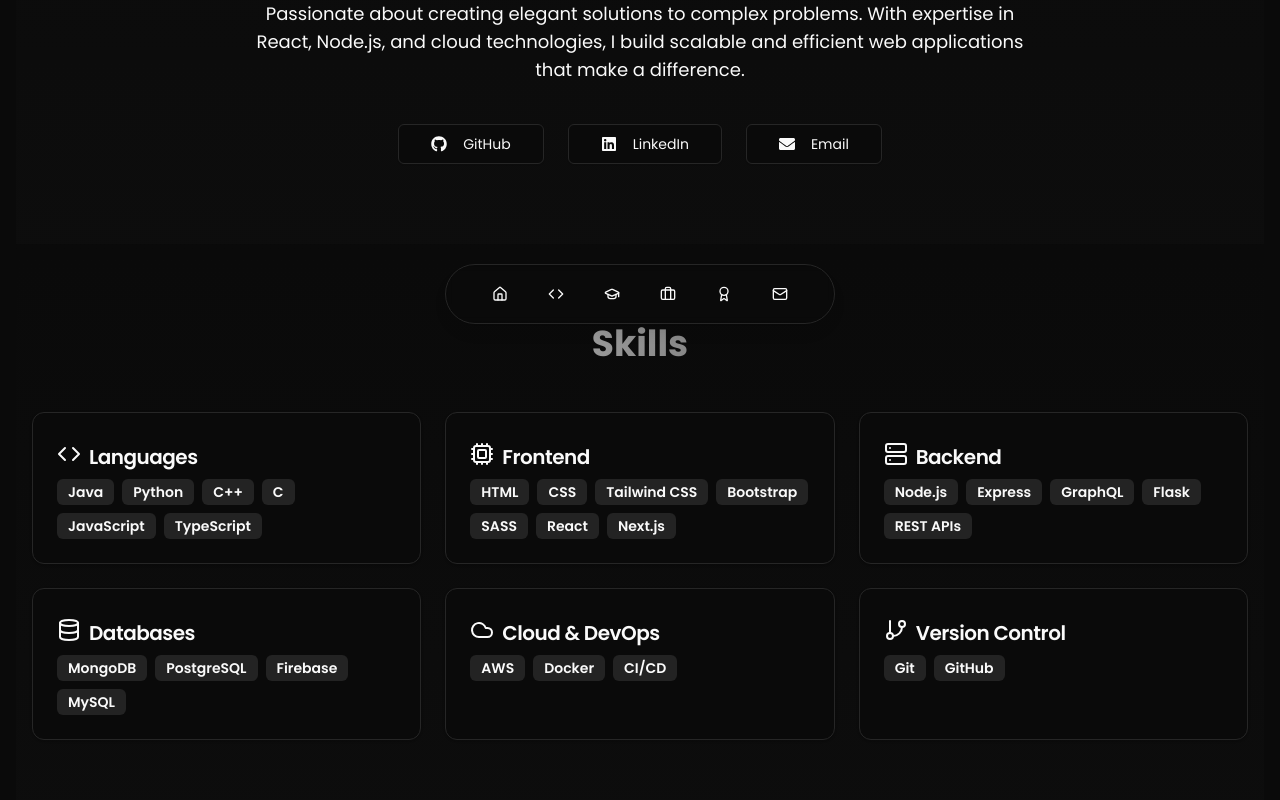
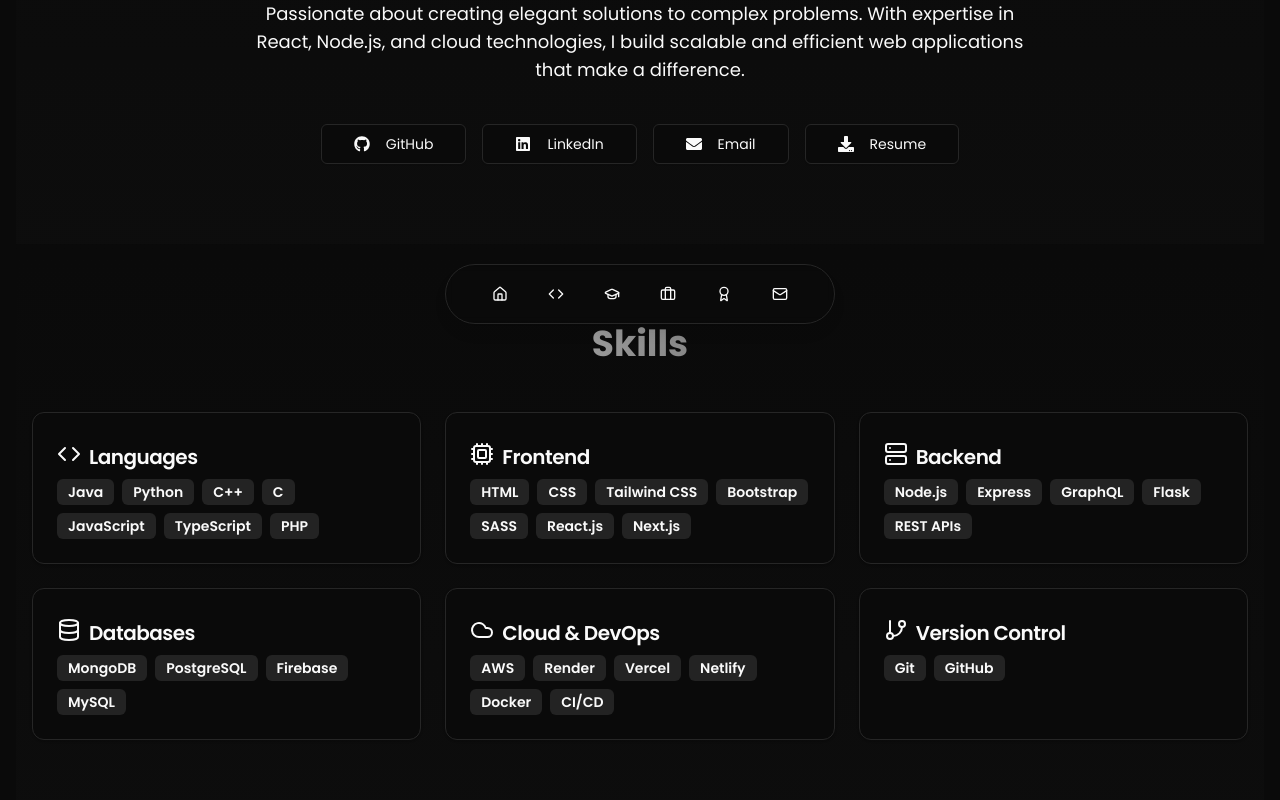
Before and after one commit to vjymisal0/portfolio-vijay, a Next.js app: page / in a window 1280 px wide. Shown: the part 460-1260 px from the top of the page. Built offline with nearby package versions, Linux system fonts and the light colour scheme.

Commit message:
updating stuff

```diff
--- a/components/contact.tsx
+++ b/components/contact.tsx
@@ -69,7 +69,7 @@ export default function Contact() {
   return (
     <section className="py-20 px-4 min-h-screen bg-gradient-to-b from-background to-secondary/20">
       <motion.h2
-        className="text-4xl font-bold mb-8 text-center bg-clip-text text-transparent bg-gradient-to-r from-primary to-primary/80"
+        className="text-4xl font-bold mb-12 text-center bg-clip-text text-transparent bg-gradient-to-r from-primary to-secondary"
         initial={{ opacity: 0, y: -20 }}
         animate={{ opacity: 1, y: 0 }}
         transition={{ duration: 0.5 }}
--- a/components/courses-certifications.tsx
+++ b/components/courses-certifications.tsx
@@ -1,7 +1,7 @@
 'use client'
 
 import { motion } from 'framer-motion'
-import { BadgeIcon as Certificate, ExternalLink, Calendar } from 'lucide-react'
+import { Award, ExternalLink, Calendar } from 'lucide-react'
 import { Card, CardContent, CardHeader, CardTitle, CardFooter } from '@/components/ui/card'
 import { Button } from '@/components/ui/button'
 
@@ -84,7 +84,7 @@ export default function CoursesAndCertifications() {
               <Card className="h-full flex flex-col hover:shadow-lg transition-shadow duration-300">
                 <CardHeader className="pb-4">
                   <div className="flex items-center gap-4 mb-2">
-                    <Certificate className="h-8 w-8 text-primary" />
+                    <Award className="h-8 w-8 text-primary" />
                     <CardTitle className="text-xl">{cert.title}</CardTitle>
                   </div>
                   <p className="text-sm font-medium text-muted-foreground">{cert.issuer}</p>
--- a/components/introduction.tsx
+++ b/components/introduction.tsx
@@ -4,6 +4,8 @@ import { motion } from 'framer-motion'
 import { FaGithub, FaLinkedin, FaEnvelope } from 'react-icons/fa'
 import { Avatar, AvatarFallback, AvatarImage } from '@/components/ui/avatar'
 import { Button } from '@/components/ui/button'
+
+import { FaDownload } from "react-icons/fa";
 
 const containerVariants = {
   hidden: { opacity: 0 },
@@ -68,7 +70,7 @@ export default function Introduction() {
             Passionate about creating elegant solutions to complex problems. With expertise in React, Node.js, and cloud technologies, I build scalable and efficient web applications that make a difference.
           </motion.p>
           <motion.div
-            className="flex flex-col sm:flex-row items-center justify-center space-y-4 sm:space-y-0 sm:space-x-6"
+            className="flex flex-wrap items-center justify-center gap-4"
             variants={containerVariants}
           >
             <motion.div variants={socialIconVariants}>
@@ -123,6 +125,23 @@ export default function Introduction() {
                 </a>
               </Button>
             </motion.div>
+            <motion.div variants={socialIconVariants}>
+              <Button
+                variant="outline"
+                size="lg"
+                className="w-full sm:w-auto group hover:bg-primary hover:text-primary-foreground transition-colors duration-300"
+                asChild
+              >
+                <a
+                  href="/resume/Vijay Resume.pdf"
+                  download
+                  className="flex items-center justify-center"
+                >
+                  <FaDownload className="mr-2 h-5 w-5 group-hover:scale-110 transition-transform duration-300" />
+                  Resume
+                </a>
+              </Button>
+            </motion.div>
           </motion.div>
         </motion.div>
       </div>
--- a/components/skills.tsx
+++ b/components/skills.tsx
@@ -6,11 +6,11 @@ import { Card, CardContent, CardHeader, CardTitle } from '@/components/ui/card'
 import { Code, Server, Database, Cloud, GitBranch, Cpu } from 'lucide-react'
 
 const skillsData = [
-  { category: "Languages", items: ['Java', 'Python', 'C++', 'C', 'JavaScript', 'TypeScript'], icon: Code },
-  { category: "Frontend", items: ['HTML', 'CSS', 'Tailwind CSS', 'Bootstrap', 'SASS', 'React', 'Next.js'], icon: Cpu },
+  { category: "Languages", items: ['Java', 'Python', 'C++', 'C', 'JavaScript', 'TypeScript', 'PHP',], icon: Code },
+  { category: "Frontend", items: ['HTML', 'CSS', 'Tailwind CSS', 'Bootstrap', 'SASS', 'React.js', 'Next.js'], icon: Cpu },
   { category: "Backend", items: ['Node.js', 'Express', 'GraphQL', 'Flask', 'REST APIs'], icon: Server },
   { category: "Databases", items: ['MongoDB', 'PostgreSQL', 'Firebase', 'MySQL'], icon: Database },
-  { category: "Cloud & DevOps", items: ['AWS', 'Docker', 'CI/CD'], icon: Cloud },
+  { category: "Cloud & DevOps", items: ['AWS', 'Render', 'Vercel', 'Netlify', 'Docker', 'CI/CD'], icon: Cloud },
   { category: "Version Control", items: ['Git', 'GitHub'], icon: GitBranch },
 ]
 
```
Also changed, not shown: 1 other file (tests, documents, lock files or other folders).
